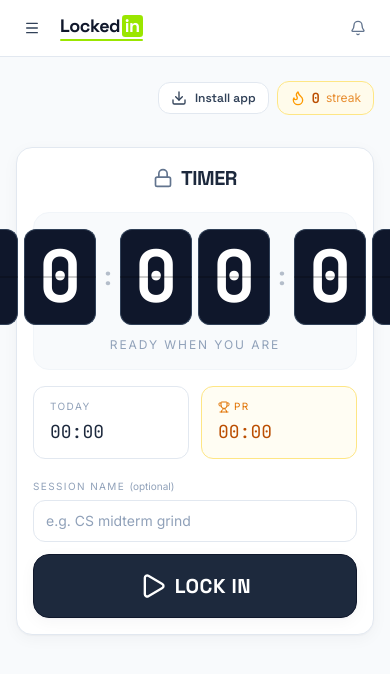
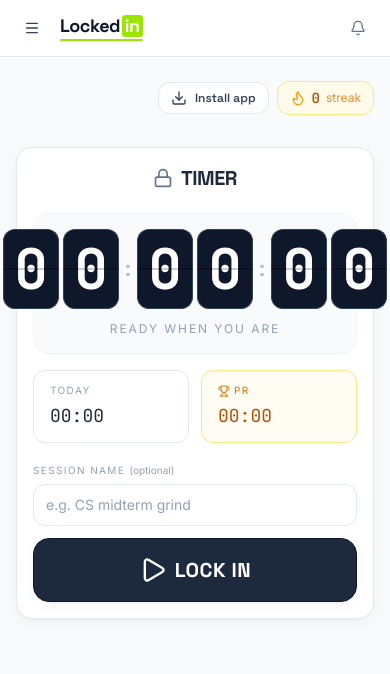
Before and after one commit to wprogrammerfrfr/lockedin, a Next.js app: page /lockin in a window 390 px wide. Shown: the top 674 px of the page. Built offline with nearby package versions, Linux system fonts and the light colour scheme; no server answers.

Commit message:
mobile app timer fix

```diff
--- a/components/profile/ProfileForm.tsx
+++ b/components/profile/ProfileForm.tsx
@@ -119,7 +119,7 @@ export function ProfileForm({ profile, disabled, onSave }: ProfileFormProps) {
           ))}
         </select>
       </div>
-      <Button type="submit" disabled={disabled || saving} className="rounded-xl">
+      <Button type="submit" disabled={disabled || saving} className="rounded-xl bg-lime-500 text-slate-900 hover:bg-lime-400">
         {saving ? t("profile.saving") : t("profile.saveProfile")}
       </Button>
       {message && <p className="text-xs text-slate-500">{message}</p>}
--- a/components/profile/ProfileSettings.tsx
+++ b/components/profile/ProfileSettings.tsx
@@ -201,8 +201,7 @@ export function ProfileSettings({
         </select>
         <Button
           type="button"
-          variant="outline"
-          className="rounded-xl border-slate-200"
+          className="rounded-xl bg-lime-500 text-slate-900 hover:bg-lime-400"
           disabled={prefsSaving}
           onClick={() => void handleSavePreferences()}
         >
--- a/components/session/FlipClock.tsx
+++ b/components/session/FlipClock.tsx
@@ -26,20 +26,20 @@ export type FlipClockSize = "default" | "sm" | "xs";
 
 const DIGIT_GLYPH: Record<FlipClockSize, string> = {
   default:
-    "text-[4.5rem] sm:text-[5.25rem] md:text-[6.75rem] lg:text-[7.5rem]",
+    "text-[3.5rem] sm:text-[5.25rem] md:text-[6.75rem] lg:text-[7.5rem]",
   sm: "text-[2.25rem] sm:text-[2.75rem] md:text-[3.25rem]",
   xs: "text-lg font-bold",
 };
 
 const DIGIT_BOX: Record<FlipClockSize, string> = {
-  default: "h-24 w-[4.5rem] sm:h-28 sm:w-20 md:h-36 md:w-24 lg:h-40 lg:w-28",
+  default: "h-20 w-14 sm:h-28 sm:w-20 md:h-36 md:w-24 lg:h-40 lg:w-28",
   sm: "h-14 w-10 sm:h-16 sm:w-12 md:h-[4.5rem] md:w-14",
   xs: "h-10 w-7 rounded-lg",
 };
 
 const COLON_BOX: Record<FlipClockSize, string> = {
   default:
-    "h-24 w-3 sm:h-28 md:h-36 md:w-3.5 lg:h-40 text-2xl sm:text-3xl md:text-4xl lg:text-5xl",
+    "h-20 w-2.5 sm:h-28 md:h-36 md:w-3.5 lg:h-40 text-xl sm:text-3xl md:text-4xl lg:text-5xl",
   sm: "h-14 w-2 sm:h-16 md:h-[4.5rem] md:w-2.5 text-lg sm:text-xl md:text-2xl",
   xs: "h-10 w-1.5 text-sm",
 };
@@ -300,7 +300,7 @@ export function FlipClock({
           ? "gap-0.5"
           : compact
             ? "gap-1 sm:gap-1.5 md:gap-2"
-            : "gap-1.5 sm:gap-2 md:gap-2.5",
+            : "gap-1 sm:gap-2 md:gap-2.5",
         className,
       )}
       aria-label={showCs ? `${text}:${cs}` : text}
```
